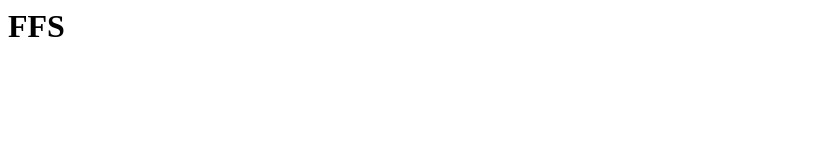
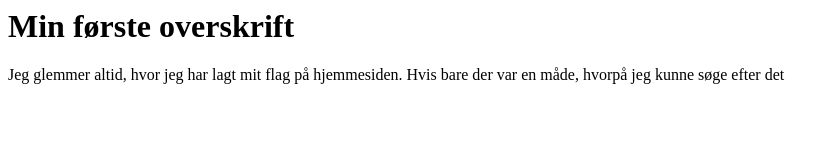
Before and after one commit to povlteksttv/testing, a plain HTML site: page index.html in a window 1280 px wide. Shown: the whole page, without its empty margins (0-839 px from the left). Drawn offline with Linux system fonts and the light colour scheme.

Commit message:
Update index.html

```diff
--- a/index.html
+++ b/index.html
@@ -1,9 +1,11 @@
 <html>
-<head><title>povl</title></head>
+<head><title>Min nye hjemmeside</title></head>
 
 <body>
 
-<h1>FFS</h1>
+<h1>Min første overskrift</h1>
+
+  <p>Jeg glemmer altid, hvor jeg har lagt mit flag på hjemmesiden. Hvis bare der var en måde, hvorpå jeg kunne søge efter det</p>
 
 </body>
 
```
